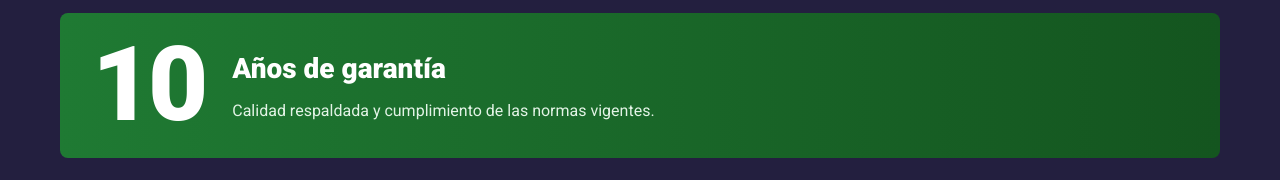
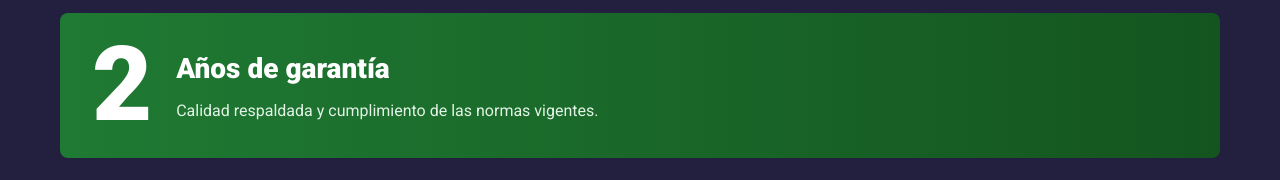
Before and after one commit to multsecurityoptimize-byte/multsecuritysas-web, a plain HTML site: page index.html in a window 1280 px wide. Shown: the part 4347-4527 px from the top of the page. Drawn offline with Linux system fonts and the light colour scheme.

Commit message:
Garantia: 2 años
Co-Authored-By: Claude Opus 5.5 <noreply@anthropic.com>

```diff
--- a/index.html
+++ b/index.html
@@ -4,7 +4,7 @@
 <meta charset="utf-8">
 <meta name="viewport" content="width=device-width, initial-scale=1">
 <title>Mult Security · Puertas de seguridad y cerraduras digitales en Bogotá</title>
-<meta name="description" content="Fábrica de puertas de seguridad y cajas fuertes en Bogotá, con cerraduras digitales importadas. A la medida, instaladas y con 10 años de garantía.">
+<meta name="description" content="Fábrica de puertas de seguridad y cajas fuertes en Bogotá, con cerraduras digitales importadas. A la medida, instaladas y con 2 años de garantía.">
 <link rel="canonical" href="https://multsecuritysas.com/">
 <meta property="og:title" content="Mult Security SAS · Fabricamos tranquilidad">
 <meta property="og:description" content="Puertas de seguridad a la medida, cerraduras digitales importadas y cajas fuertes en Bogotá.">
@@ -515,7 +515,7 @@ footer .lg{display:flex;gap:16px;flex-wrap:wrap}footer .lg a,footer .lg button{d
   <div class="c"><h3>Acabados de primera</h3><p>Seguridad que también se ve bien en su espacio.</p></div>
  </div>
  <div class="gar">
-  <div class="n" aria-hidden="true">10</div>
+  <div class="n" aria-hidden="true">2</div>
   <div><h3>Años de garantía</h3><p>Calidad respaldada y cumplimiento de las normas vigentes.</p></div>
  </div>
 </div></section>
```
